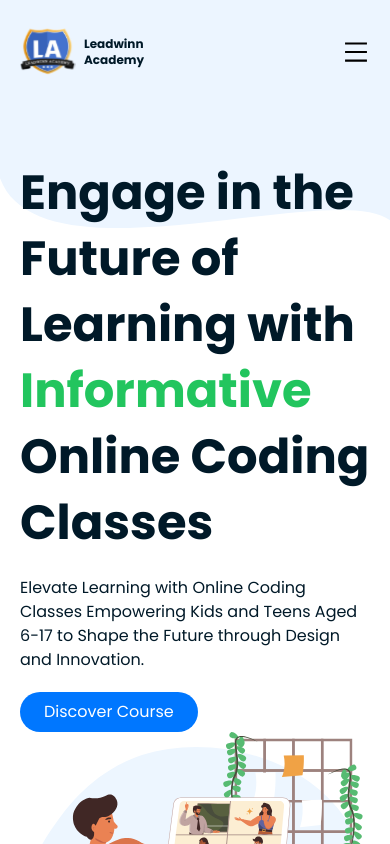
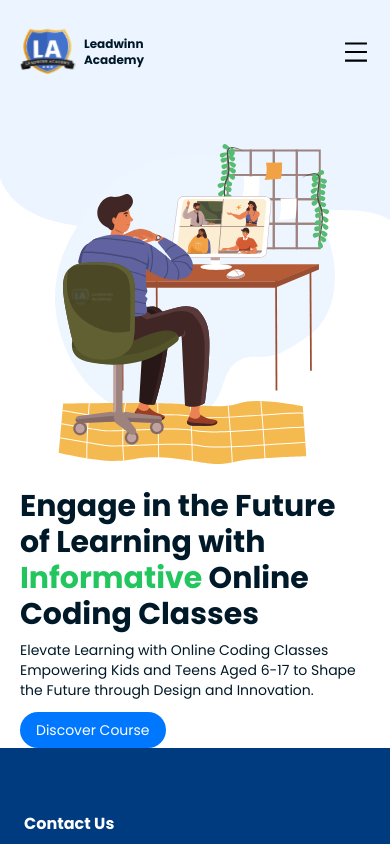
Before and after one commit to Adeleyeha-17/Leadwinn-Academy, a React (Vite) app: page / in a window 390 px wide. Shown: the top 844 px of the page. Built offline with nearby package versions, Linux system fonts and the light colour scheme.

Commit message:
updated button

```diff
--- a/src/components/Button/Button.tsx
+++ b/src/components/Button/Button.tsx
@@ -8,7 +8,7 @@ type Button = {
 export const Button: React.FC<Button> = ({path, title}) => {
   return (
     <div>
-      <Link to={path} className={`inline-block justify-center items-center py-2 px-6 bg-head-blue text-white text-base sm:font-semibold rounded-3xl`}>{title}</Link>
+      <Link to={path} className={`inline-block justify-center items-center py-2 md:px-6 px-4 bg-head-blue text-white text-sm md:text-base md:font-semibold rounded-3xl`}>{title}</Link>
     </div>
   )
 }
--- a/src/pages/Home.tsx
+++ b/src/pages/Home.tsx
@@ -26,17 +26,17 @@ export const Home = () => {
             <path d="M0 0H1440V813.284C1229.5 658.095 148 1058 0 658.095V197V0Z" fill="#ECF5FF"/>
          </svg>
 
-         <div className="flex flex-col md:flex-row mt-24 justify-between lg:max-xl:px-10 lg:space-x-20  px-5 md:max-w-6xl lg:max-w-7xl mx-auto">
+         <div className="flex flex-col-reverse md:flex-row mt-20 md:mt-24 justify-between lg:max-xl:px-10 lg:space-x-20  px-5 md:max-w-6xl lg:max-w-7xl mx-auto">
             <div className="font-poppins text-lead-black">
 
-               <h1 className="text-5xl font-bold leading-snug mb-5">Engage in the Future of Learning with <span className={`animate-slide-top ${currentColorClass}`}>{currentWord}</span> Online Coding Classes</h1>
-               <h1 className="mb-5 text-base">Elevate Learning with Online Coding Classes Empowering Kids and  <br className="hidden md:flex"/> Teens Aged 6-17 to Shape the Future through Design and Innovation.</h1>
+               <h1 className="text-3xl md:text-5xl font-bold md:leading-snug mb-2 md:mb-5">Engage in the Future of Learning with <span className={`animate-slide-top ${currentColorClass}`}>{currentWord}</span> Online Coding Classes</h1>
+               <h1 className="mb-3 md:mb-5 text-sm md:text-base">Elevate Learning with Online Coding Classes Empowering Kids and  <br className="hidden md:flex"/> Teens Aged 6-17 to Shape the Future through Design and Innovation.</h1>
 
                <Button path="" title="Discover Course"/>
 
             </div>
 
-            <img src="./homeIllustration.svg" alt="home illustration" className="md:w-2/5"/>
+            <img src="./homeIllustration.svg" alt="home illustration" className=" mx-auto w-4/5 md:w-2/5 mb-6 md:mb-0"/>
          </div>
       </div>
    )
--- a/tailwind.config.js
+++ b/tailwind.config.js
@@ -9,6 +9,10 @@ export default {
       fontFamily: {
         poppins: ["Poppins", "sans-serif"]
       },
+      fontSize: {
+
+      }
+      ,
       colors: {
         "lead-black" : "#001928",
         "head-black" : "#0E2A4C",
```
